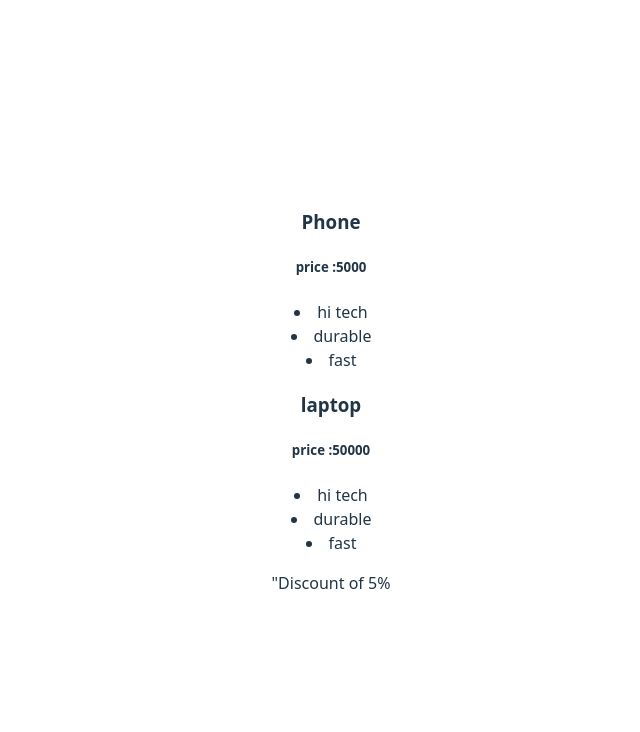
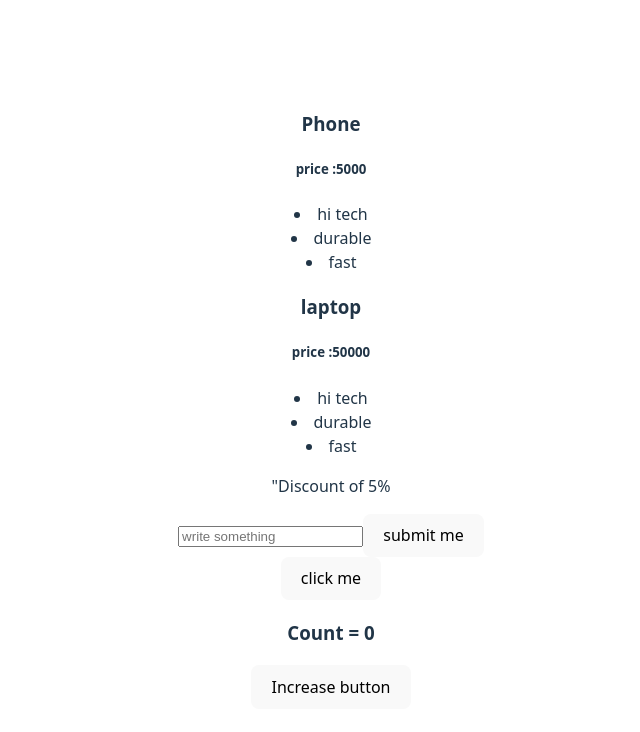
Before and after one commit to ayushk7042/React, a React (Vite) app: page / in a window 1280 px wide. Shown: the top 732 px of the page, without its empty margins (309-949 px from the left). Built offline with nearby package versions, Linux system fonts and the light colour scheme.

Commit message:
state, hook, onclick

```diff
--- a/src/App.jsx
+++ b/src/App.jsx
@@ -1,12 +1,16 @@
 import "./App.css";
 import Title from "./Title.jsx";
 import ProductTab from "./ProductTab.jsx";
+import Button from "./Button.jsx"
+import Counter from "./Counter.jsx"
 function App() {
 
 
   return (
 <div>
   <ProductTab/>
+  <Button/>
+  <Counter/>
 </div>
   )
 
--- /dev/null
+++ b/src/Button.jsx
@@ -0,0 +1,16 @@
+function printHello(event) {
+    event.preventDefault();
+        console.log ("hii");
+
+}
+
+export default function Button() {
+    return (
+        <div>
+            <form > <input placeholder= "write something"/>
+            <button onClick={printHello}>submit me </button>
+            </form>
+            <button onClick= {printHello}>click me</button>
+        </div>
+    )
+}
--- /dev/null
+++ b/src/Counter.jsx
@@ -0,0 +1,15 @@
+//hook useState
+import {useState} from "react";
+export default function Counter(){
+    let [count, setCount] = useState(0);
+
+    let intCount = () => {
+        setCount(count +1);
+    };
+    return (
+        <div>
+            <h3>Count = {count}</h3>
+            <button onClick= {intCount} > Increase button</button>
+        </div>
+    )
+}
```
